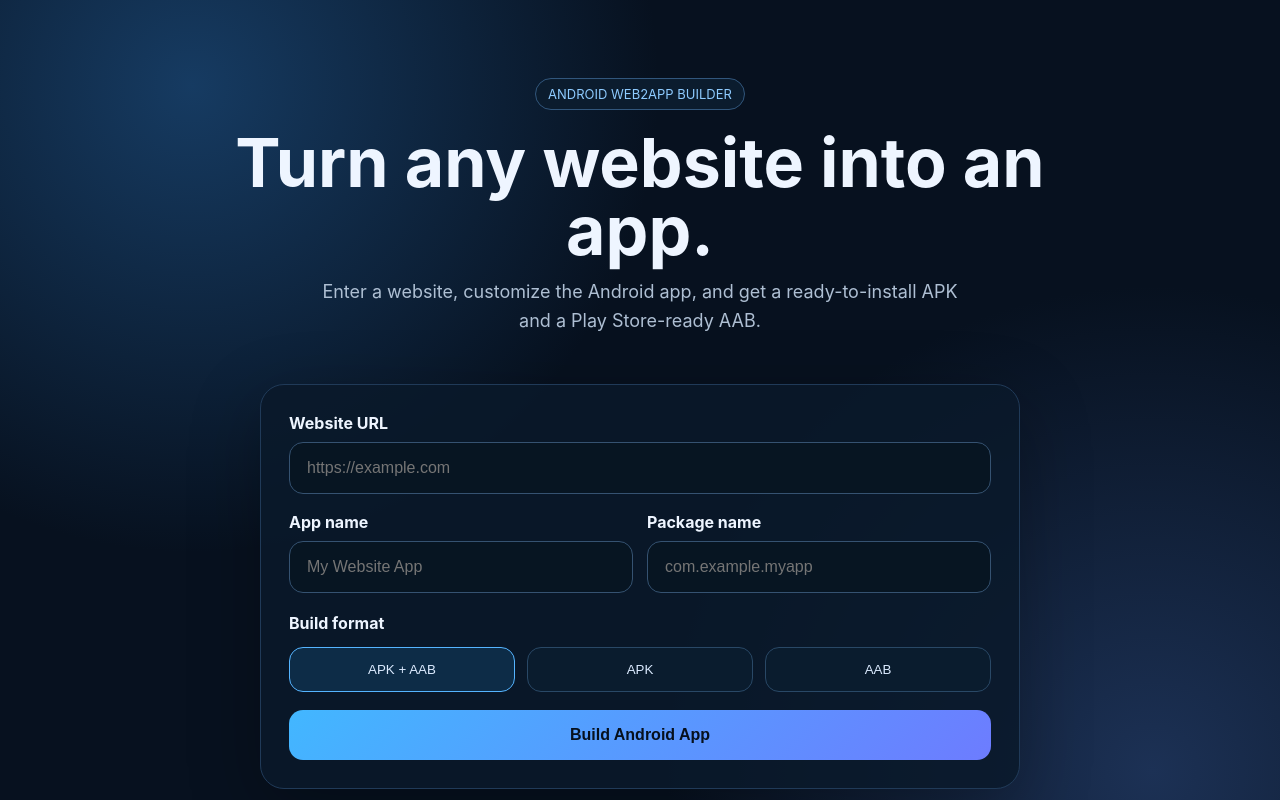
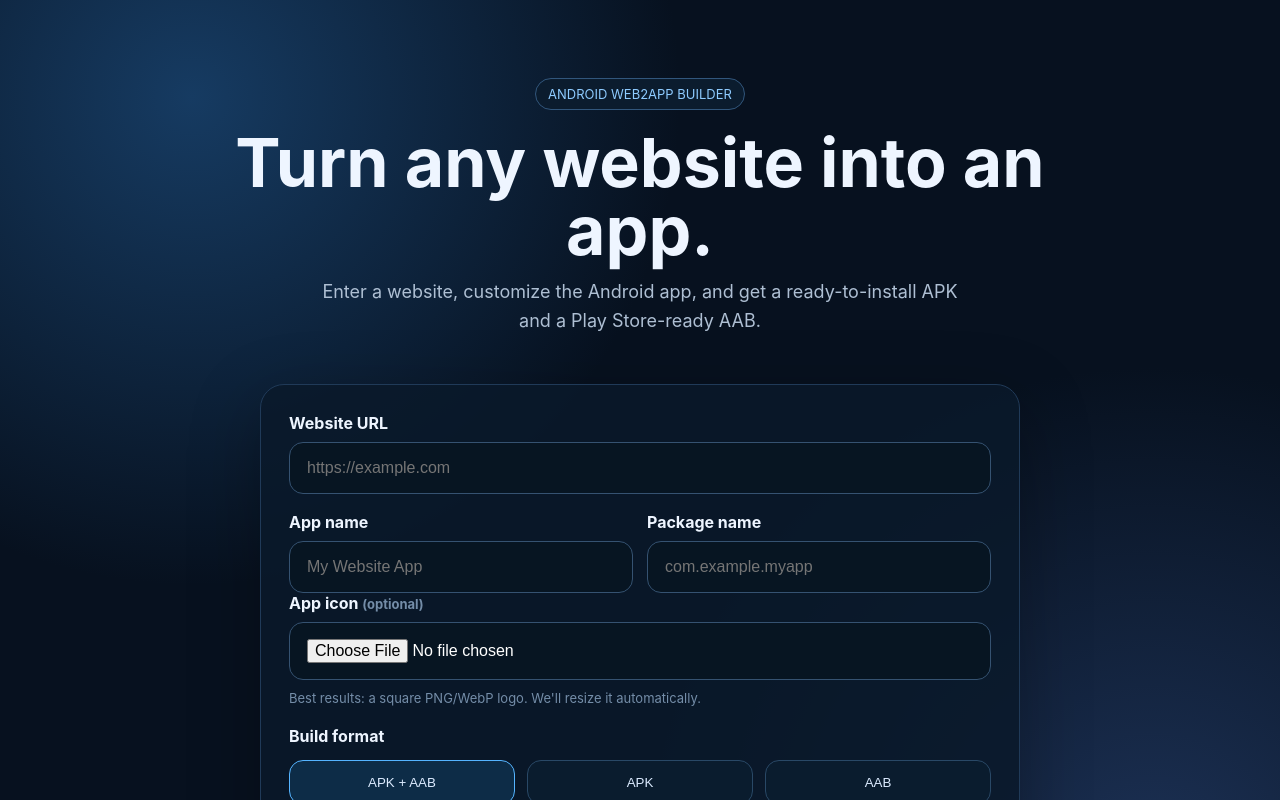
Before and after one commit to Developer0-lab/web2app-builder, a Next.js app in the folder web/: page / in a window 1280 px wide. Shown: the top 800 px of the page. Built offline with nearby package versions, Linux system fonts and the light colour scheme.

Commit message:
Add custom app icon upload and preview

```diff
--- a/web/app/page.tsx
+++ b/web/app/page.tsx
@@ -10,6 +10,9 @@ export default function Home(){
  const [appName,setAppName]=useState('');
  const [packageName,setPackageName]=useState('');
  const [format,setFormat]=useState<'both'|'apk'|'aab'>('both');
+ const [iconBase64,setIconBase64]=useState('');
+ const [iconPreview,setIconPreview]=useState('');
+ const [iconError,setIconError]=useState('');
  const [build,setBuild]=useState<Build|null>(null);
  const [error,setError]=useState('');
  const [busy,setBusy]=useState(false);
@@ -27,6 +30,33 @@ export default function Home(){
    finally{if(!quiet)setRefreshing(false)}
  },[]);
 
+ async function handleIcon(file?:File){
+  setIconError('');
+  if(!file){setIconBase64('');setIconPreview('');return;}
+  if(!file.type.startsWith('image/')){setIconError('Please choose an image file.');return;}
+  if(file.size>10*1024*1024){setIconError('Please choose an image smaller than 10 MB.');return;}
+  try{
+   const source=await new Promise<string>((resolve,reject)=>{const r=new FileReader();r.onload=()=>resolve(String(r.result));r.onerror=()=>reject(new Error('Could not read the image.'));r.readAsDataURL(file);});
+   const image=await new Promise<HTMLImageElement>((resolve,reject)=>{const img=new Image();img.onload=()=>resolve(img);img.onerror=()=>reject(new Error('Could not decode the image.'));img.src=source;});
+   const canvas=document.createElement('canvas');
+   const size=192; canvas.width=size; canvas.height=size;
+   const ctx=canvas.getContext('2d'); if(!ctx)throw new Error('Image processing is not supported in this browser.');
+   ctx.clearRect(0,0,size,size);
+   const scale=Math.min(size/image.width,size/image.height);
+   const w=Math.max(1,Math.round(image.width*scale));
+   const h=Math.max(1,Math.round(image.height*scale));
+   ctx.drawImage(image,Math.round((size-w)/2),Math.round((size-h)/2),w,h);
+   let dataUrl=canvas.toDataURL('image/webp',0.78);
+   let raw=dataUrl.split(',')[1]||'';
+   for(const quality of [0.65,0.5,0.35]){
+    if(raw.length<=88000)break;
+    dataUrl=canvas.toDataURL('image/webp',quality); raw=dataUrl.split(',')[1]||'';
+   }
+   if(raw.length>88000){setIconError('That icon is too complex to upload. Try a simpler image.');return;}
+   setIconBase64(raw);setIconPreview(dataUrl);
+  }catch(e){setIconError(e instanceof Error?e.message:'Could not process the icon.');}
+ }
+
  async function startBuild(){
   setError('');setBuild(null);
   if(!/^https?:\/\/[^\s]+$/i.test(url.trim())){setError('Enter a valid website URL starting with https://');return;}
@@ -34,7 +64,7 @@ export default function Home(){
   const finalPackage=packageName.trim()||'com.web2app.generated';
   setBusy(true);
   try{
-    const r=await fetch('/api/build',{method:'POST',headers:{'Content-Type':'application/json'},body:JSON.stringify({url:url.trim(),format,appName:finalName,packageName:finalPackage})});
+    const r=await fetch('/api/build',{method:'POST',headers:{'Content-Type':'application/json'},body:JSON.stringify({url:url.trim(),format,appName:finalName,packageName:finalPackage,iconBase64})});
     const data=await r.json();
     if(!r.ok)throw new Error(data.error||'Could not start build');
     setBuild(data);
@@ -70,6 +100,16 @@ export default function Home(){
     <div><label htmlFor="packageName">Package name</label><input id="packageName" className="input" value={packageName} onChange={e=>setPackageName(e.target.value)} placeholder="com.example.myapp" maxLength={120}/></div>
    </div>
 
+   <div className="iconBox">
+    <div>
+     <label htmlFor="icon">App icon <span className="small">(optional)</span></label>
+     <input id="icon" className="input" type="file" accept="image/png,image/jpeg,image/webp" onChange={e=>handleIcon(e.target.files?.[0])}/>
+     <div className="small">Best results: a square PNG/WebP logo. We'll resize it automatically.</div>
+     {iconError&&<div className="small errorText">{iconError}</div>}
+    </div>
+    {iconPreview&&<div className="iconPreview"><img src={iconPreview} alt="App icon preview"/><button type="button" className="secondary" onClick={()=>handleIcon()}>Remove</button></div>}
+   </div>
+
    <label style={{marginTop:20}}>Build format</label>
    <div className="row">{(['both','apk','aab'] as const).map(x=><button type="button" key={x} className={`choice ${format===x?'active':''}`} onClick={()=>setFormat(x)}>{x==='both'?'APK + AAB':x.toUpperCase()}</button>)}</div>
    <button className="btn" onClick={startBuild} disabled={busy}>{busy?'Starting build…':'Build Android App'}</button>
```
